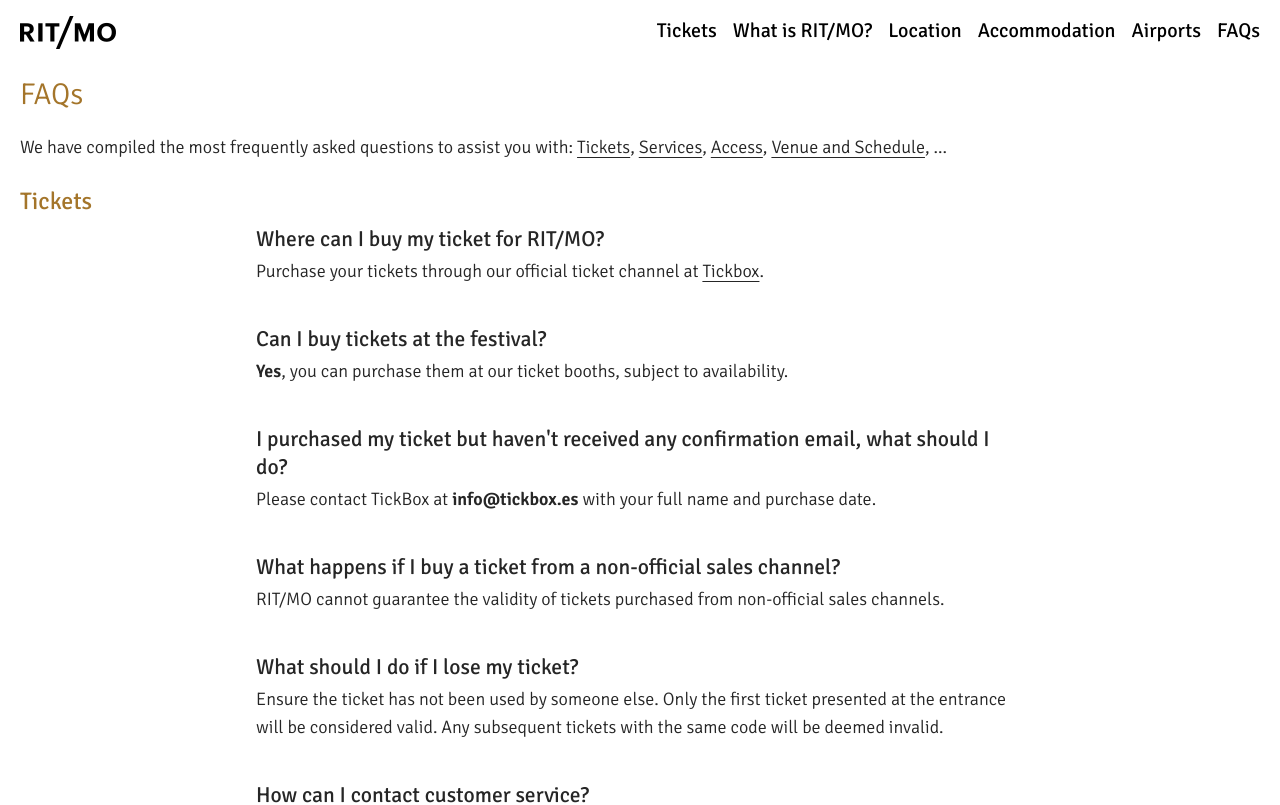
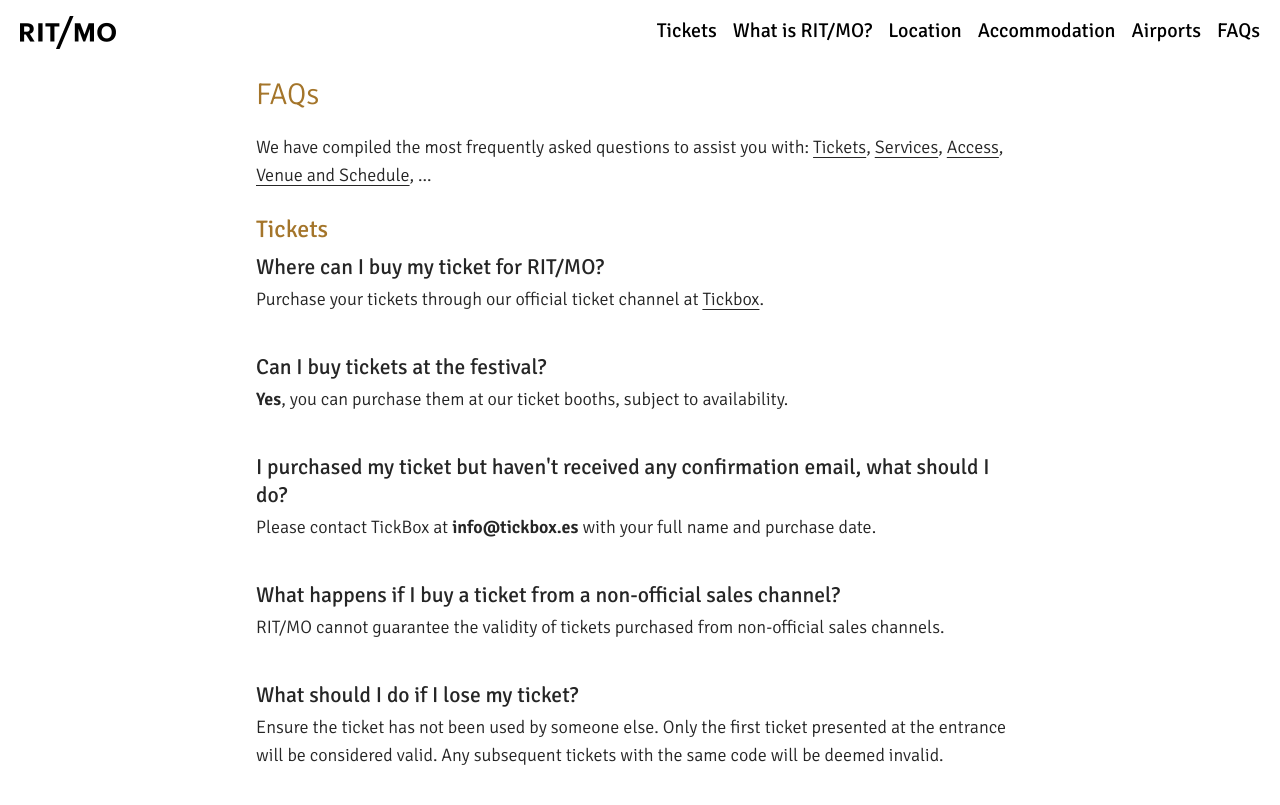
Before and after one commit to manumorante/ritmo2025, a Next.js app: page /en/faqs in a window 1280 px wide. Shown: the top 805 px of the page. Built offline with nearby package versions, Linux system fonts and the light colour scheme.

Commit message:
feat: enhance FAQ page layout and styling for improved readability and organization

```diff
--- a/app/[lang]/faqs/page.tsx
+++ b/app/[lang]/faqs/page.tsx
@@ -14,7 +14,9 @@ export default async function FaqsPage({
       <div className="header-flat" />
 
       <div className="container">
+        <div className="max-w-md mx-auto">
           <h2 className="pageTitle">{t("faqs.title")}</h2>
+
           <p className="mb-6">
             {t("faqs.intro")}{" "}
             {sections.map((key) => {
@@ -69,6 +71,7 @@ export default async function FaqsPage({
             })}
           </div>
         </div>
+      </div>
     </main>
   )
 }
```
Lines whose indentation alone changed are shown as unchanged.
